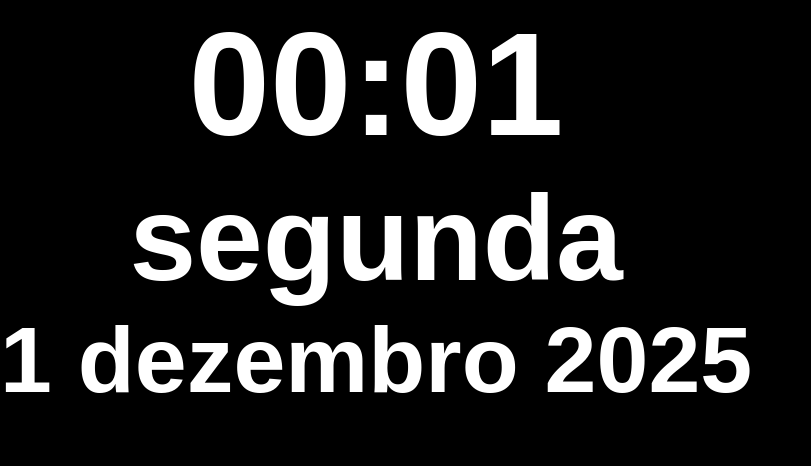
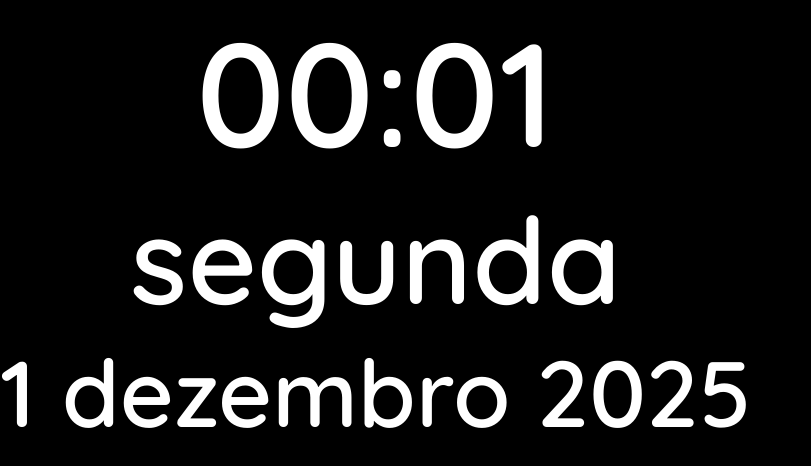
Before and after one commit to elantunes/lopes-antunes-oraculo, a plain HTML site: page index.html in a window 1280 px wide. Shown: the whole page, without its empty margins (0-811 px from the left). Drawn offline with Linux system fonts and the light colour scheme.

Commit message:
Alterada a fonte para a Quicksand

```diff
--- a/global.css
+++ b/global.css
@@ -1,5 +1,41 @@
+@font-face {
+    font-family: 'Quicksand';
+    src: url('content/fonts/Quicksand/static/Quicksand-Light.ttf') format('truetype');
+    font-weight: 300;
+    font-style: normal;
+}
+
+@font-face {
+    font-family: 'Quicksand';
+    src: url('content/fonts/Quicksand/static/Quicksand-Regular.ttf') format('truetype');
+    font-weight: 400;
+    font-style: normal;
+}
+
+@font-face {
+    font-family: 'Quicksand';
+    src: url('content/fonts/Quicksand/static/Quicksand-Medium.ttf') format('truetype');
+    font-weight: 500;
+    font-style: normal;
+}
+
+@font-face {
+    font-family: 'Quicksand';
+    src: url('content/fonts/Quicksand/static/Quicksand-SemiBold.ttf') format('truetype');
+    font-weight: 600;
+    font-style: normal;
+}
+
+@font-face {
+    font-family: 'Quicksand';
+    src: url('content/fonts/Quicksand/static/Quicksand-Bold.ttf') format('truetype');
+    font-weight: 700;
+    font-style: normal;
+}
+
 * {
-    font-family: Arial, sans-serif;
+    font-family: 'Quicksand', Arial, sans-serif;
+    font-weight: 600;
     margin: 0;
     padding: 0;
 }
@@ -14,6 +50,7 @@ body {
     color: white;
 	height: 100vh;
 	width: 100vw;
+    font-weight: 500;
 }
 
 body.cursor-hidden {
--- a/global.js
+++ b/global.js
@@ -5,14 +5,6 @@ const elementos = {
     dataHoraDiaSemana: null,
     dataHoraData: null
 };
-
-// Inicializa cache de elementos DOM
-function inicializarElementos() {
-    elementos.dataHora = document.querySelector('#data-hora');
-    elementos.dataHoraHora = document.querySelector('#data-hora-hora');
-    elementos.dataHoraDiaSemana = document.querySelector('#data-hora-dia-semana');
-    elementos.dataHoraData = document.querySelector('#data-hora-data');
-}
 
 // Formatters reutilizáveis para melhor performance
 const formatadorMes = new Intl.DateTimeFormat('pt-BR', { month: 'long' });
@@ -40,7 +32,6 @@ function exibirData(data) {
         elementos.dataHoraData.textContent = texto;
 }
 
-
 /**
  * Exibe o dia da semana (por exemplo, "segunda") no container com id
  * "data-hora-dia-semana".
@@ -53,7 +44,6 @@ function exibirDiaDaSemana(data) {
     if (elementos.dataHoraDiaSemana.textContent !== diaSemana)
         elementos.dataHoraDiaSemana.textContent = diaSemana;
 }
-
 
 /**
  * Exibe a hora no formato "HH:MM" no container com id "data-hora-hora".
@@ -68,6 +58,13 @@ function exibirHora(data) {
         elementos.dataHoraHora.textContent = hora;
 }
 
+// Inicializa cache de elementos DOM
+function inicializarElementos() {
+    elementos.dataHora = document.querySelector('#data-hora');
+    elementos.dataHoraHora = document.querySelector('#data-hora-hora');
+    elementos.dataHoraDiaSemana = document.querySelector('#data-hora-dia-semana');
+    elementos.dataHoraData = document.querySelector('#data-hora-data');
+}
 
 /**
  * Posiciona o container com id "data-hora" em uma posição aleatória na janela.
```
Also changed, not shown: content/fonts/Quicksand/Quicksand-VariableFont_wght.ttf (added), content/fonts/Quicksand/static/Quicksand-Bold.ttf (added), content/fonts/Quicksand/static/Quicksand-Light.ttf (added), content/fonts/Quicksand/static/Quicksand-Medium.ttf (added), content/fonts/Quicksand/static/Quicksand-Regular.ttf (added), content/fonts/Quicksand/static/Quicksand-SemiBold.ttf (added).
